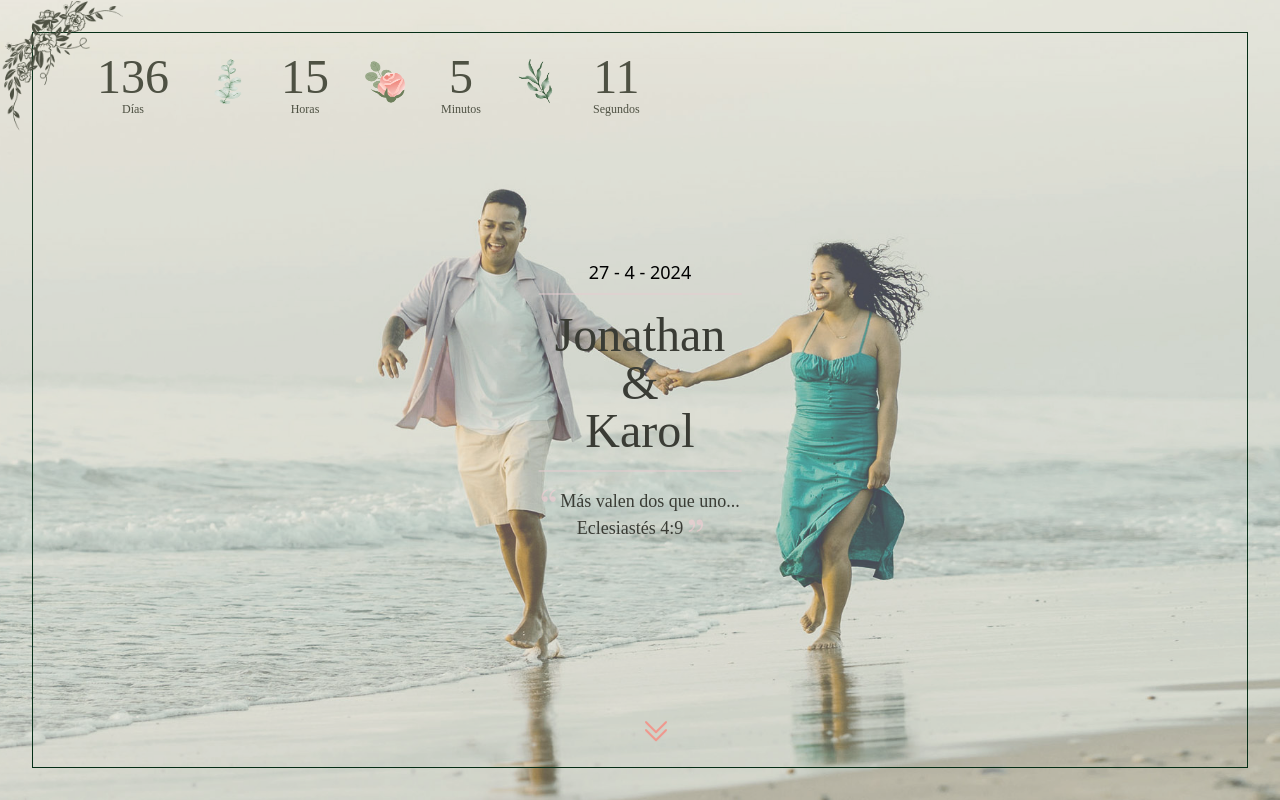
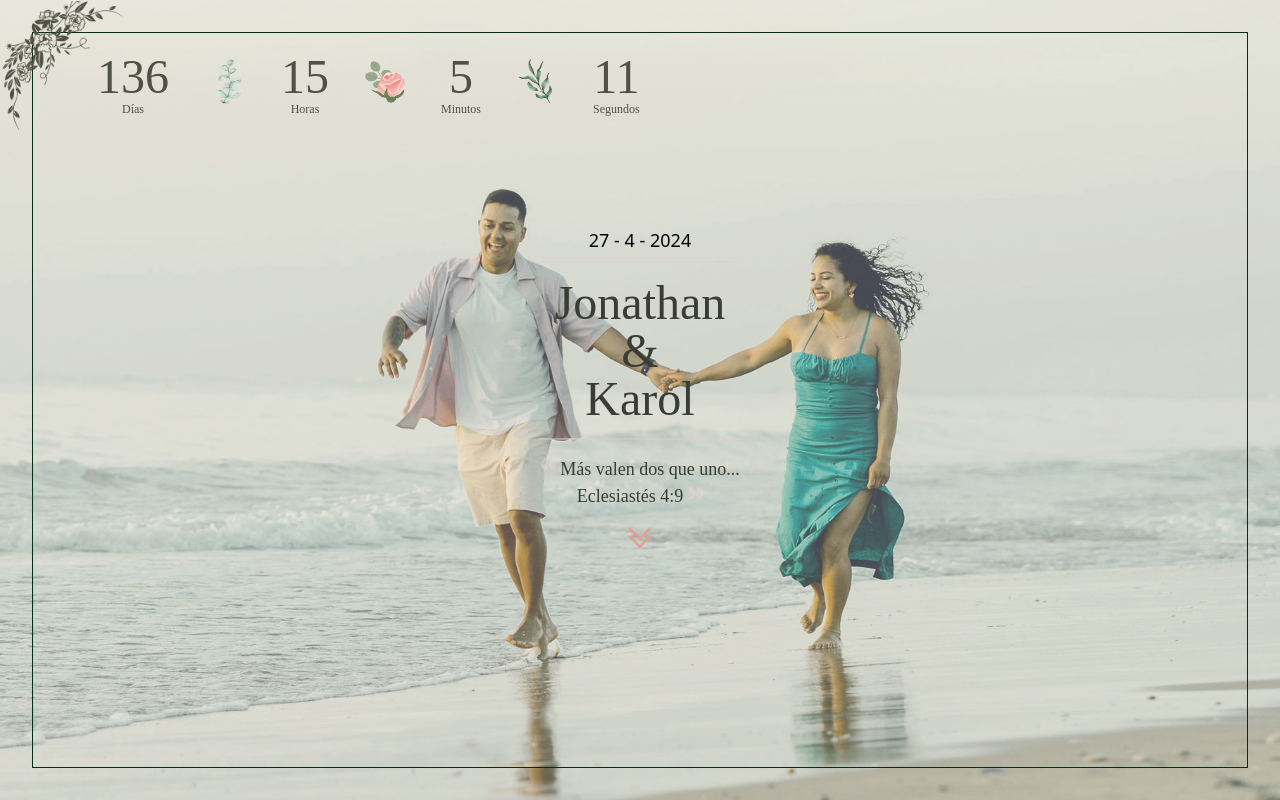
Before and after one commit to DevWebWill/jony_y_karol_frontend, a Vue app: page /1 in a window 1280 px wide. Built offline with nearby package versions, Linux system fonts and the light colour scheme; no server answers.

Commit message:
Mejoras visuales

```diff
--- a/src/components/HomeComponent.vue
+++ b/src/components/HomeComponent.vue
@@ -136,7 +136,7 @@ export default {
       }
   },
   methods: {
-    toggleFullscreen() {
+    /* toggleFullscreen() {
       var element = document.documentElement;
 
       if (document.fullscreenElement) {
@@ -154,13 +154,13 @@ export default {
           element.msRequestFullscreen();
         }
       }
-    }
+    } */
   }
 }
 </script>
 
 <template>
-  <div class="w-full h-full" @click="toggleFullscreen">
+  <div class="w-full h-full">
     <Transition>
       <div v-if="corazon" class="corazon absolute left-1/2 top-1/2 transform -translate-x-1/2 -translate-y-1/2"></div>
     </Transition>
@@ -215,11 +215,7 @@ export default {
 
                 </div>
 
-                <div class="arrow">
-                  <svg xmlns="http://www.w3.org/2000/svg" fill="none" viewBox="0 0 24 24" stroke-width="1.5" stroke="#f0958b" class="w-8 h-8">
-                    <path stroke-linecap="round" stroke-linejoin="round" d="M19.5 5.25l-7.5 7.5-7.5-7.5m15 6l-7.5 7.5-7.5-7.5" />
-                  </svg>
-                </div>
+
 
                 <div class="content-portada text-center absolute left-1/2 -translate-x-1/2 top-1/2 -translate-y-1/2">
                   <div class="box-nombres-fecha-portada flex flex-col">
@@ -247,10 +243,16 @@ export default {
                       <span>
                         su esfuerzo.
                       </span> -->
-                      <span class="flex items-end">
+                      <span class="flex items-end mb-8">
                         <!-- <span class="md:mr-1">Si caen, el uno levanta al otro.</span> -->
                         <span class="mr-1">Eclesiastés 4:9</span>
                         <img src="@/assets/images/shape/comilla-cierre.svg" class="w-4 h-4 opacity-50 mb-2" alt="">
+                      </span>
+
+                      <span class="arrow">
+                        <svg xmlns="http://www.w3.org/2000/svg" fill="none" viewBox="0 0 24 24" stroke-width="1.5" stroke="#f0958b" class="w-8 h-8">
+                          <path stroke-linecap="round" stroke-linejoin="round" d="M19.5 5.25l-7.5 7.5-7.5-7.5m15 6l-7.5 7.5-7.5-7.5" />
+                        </svg>
                       </span>
 
                     </p>
@@ -303,15 +305,20 @@ export default {
                   </span>
                 </div>
 
-                <div class="absolute bottom-5 text-2xl left-1/2 lg:left-auto lg:right-0 -translate-x-1/2 parisiente">
+                <div class="absolute bottom-10 text-2xl left-1/2 md:left-auto md:right-0 -translate-x-1/2 parisiente">
                   <span>
                     Nuestra historia de amor
                   </span>
+                  <div class="arrow  md:hidden mt-4 flex justify-center">
+                    <svg xmlns="http://www.w3.org/2000/svg" fill="none" viewBox="0 0 24 24" stroke-width="1.5" stroke="#f0958b" class="w-8 h-8">
+                      <path stroke-linecap="round" stroke-linejoin="round" d="M19.5 5.25l-7.5 7.5-7.5-7.5m15 6l-7.5 7.5-7.5-7.5" />
+                    </svg>
+                  </div>
                   <our-photos></our-photos>
                   <!-- <our-photos2></our-photos2> -->
                 </div>
 
-                <div class="arrow">
+                <div class="arrow absolute hidden md:block">
                   <svg xmlns="http://www.w3.org/2000/svg" fill="none" viewBox="0 0 24 24" stroke-width="1.5" stroke="#f0958b" class="w-8 h-8">
                     <path stroke-linecap="round" stroke-linejoin="round" d="M19.5 5.25l-7.5 7.5-7.5-7.5m15 6l-7.5 7.5-7.5-7.5" />
                   </svg>
@@ -487,7 +494,7 @@ export default {
 
 
     .arrow {
-      position: absolute;
+      /* position: absolute; */
       bottom: 0;
       left: 50%;
       color: #32332d !important;
```
